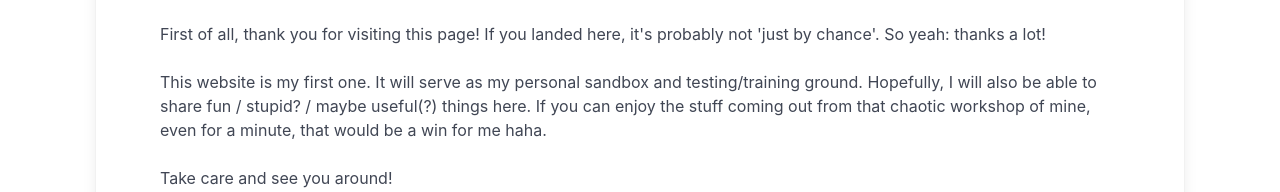
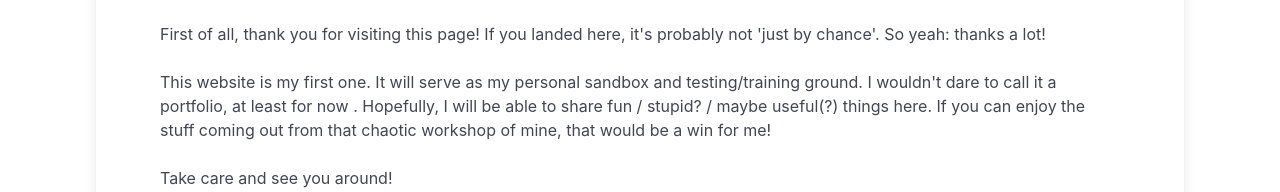
Before and after one commit to vinny-the-bird/dragndropkick, a Vue app: page /about in a window 1280 px wide. Shown: the part 242-434 px from the top of the page. Built offline with nearby package versions, Linux system fonts and the light colour scheme.

Commit message:
changed the modal name for a specfic one, dedicatated to FD&FD, since using props doesn't look like the best practice with images and quite long text. (Ark page will get its own later). Quick change in About section (why is it so hard to come up with a good short presentation text? :D)

```diff
--- a/src/views/About.vue
+++ b/src/views/About.vue
@@ -4,7 +4,8 @@
     <div class="box">
       <div>
         <h4 class="subtitle">Hello and welcome!</h4>
-      </div><br>
+      </div>
+      <br />
       <div>
         <p>
           First of all, thank you for visiting this page! If you landed here,
@@ -14,10 +15,10 @@
 
         <p>
           This website is my first one. It will serve as my personal sandbox and
-          testing/training ground. Hopefully, I will also be able to share fun /
-          stupid? / maybe useful(?) things here. If you can enjoy the stuff
-          coming out from that chaotic workshop of mine, even for a minute, that
-          would be a win for me haha.
+          testing/training ground. I wouldn't dare to call it a portfolio, at
+          least for now . Hopefully, I will be able to share fun / stupid? /
+          maybe useful(?) things here. If you can enjoy the stuff coming out
+          from that chaotic workshop of mine, that would be a win for me!
         </p>
         <br />
         <p>Take care and see you around!</p>
--- a/src/views/FDnFD.vue
+++ b/src/views/FDnFD.vue
@@ -17,7 +17,8 @@
                   <h5 class="subtitle is-6">BEST SCORES</h5>
                 </div>
                 <div>
-                  <InfoModal />
+                  <!-- TODO: make it appears after a define numbers of game played? -->
+                  <InfoModalFDnFD />
                 </div>
               </div>
               <div class="is-flex is-justify-content-center">
@@ -122,7 +123,7 @@
 </template>
 
 <script setup>
-import InfoModal from "@/components/InfoModal.vue";
+import InfoModalFDnFD from "@/components/InfoModalFDnFD.vue";
 import { onMounted, ref } from "vue";
 const description = ref("");
 const result = ref("");
```
Also changed, not shown: src/components/InfoModalFDnFD.vue (renamed from src/components/InfoModal.vue).
